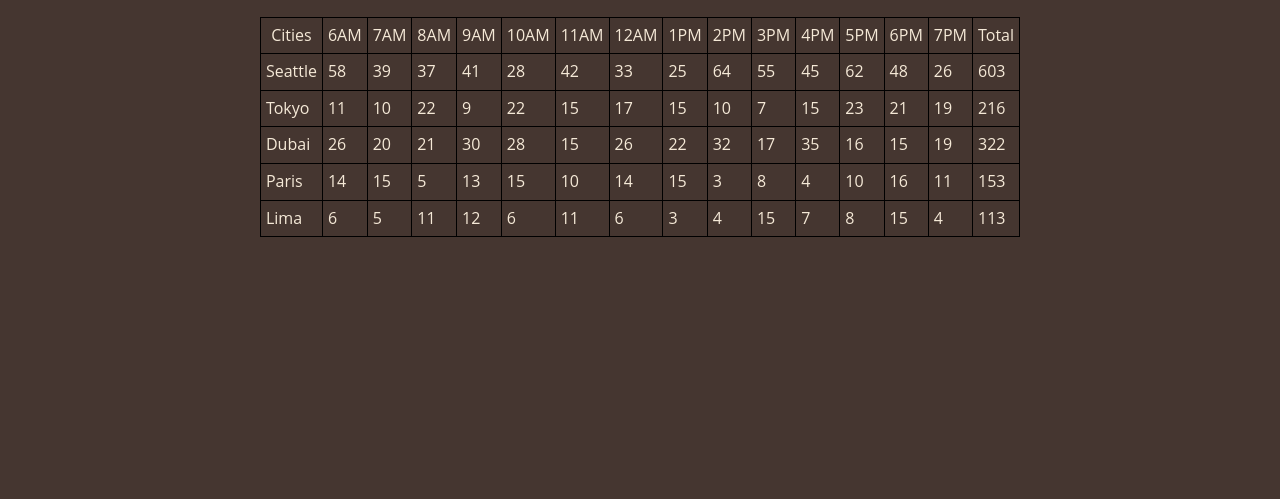
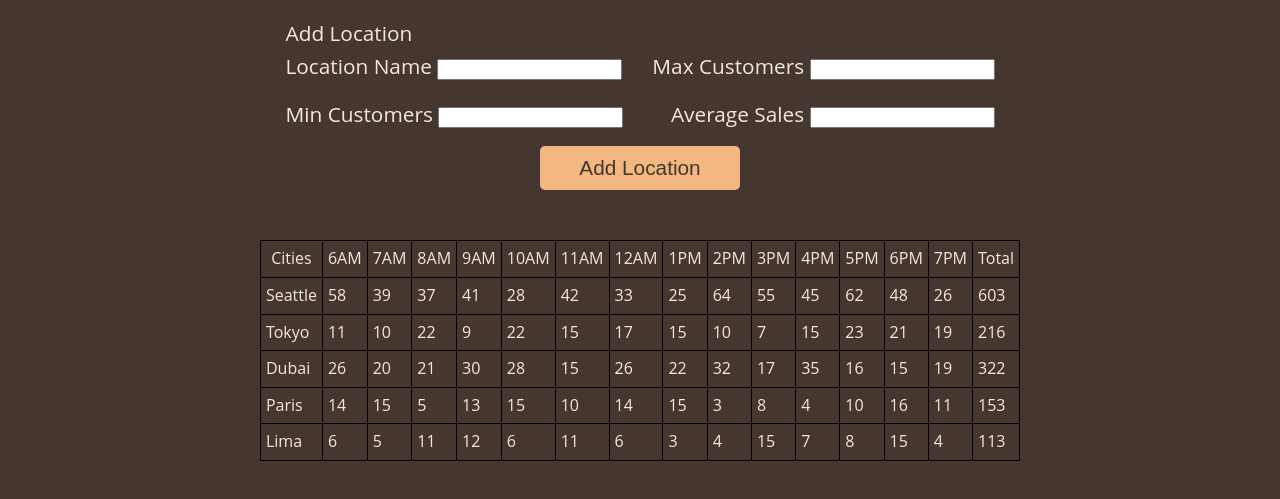
Before and after one commit to tm-LBenson/cookie-stand, a plain HTML site: page html/sales.html in a window 1280 px wide. Shown: the part 173-672 px from the top of the page. Drawn offline with Linux system fonts and the light colour scheme.

Commit message:
Add form to sales page

```diff
--- a/html/sales.html
+++ b/html/sales.html
@@ -2,10 +2,19 @@
 <html lang="en">
   <head>
     <meta charset="UTF-8" />
-    <meta name="viewport" content="width=device-width, initial-scale=1.0" />
+    <meta
+      name="viewport"
+      content="width=device-width, initial-scale=1.0"
+    />
     <title>Cookie Stand</title>
-    <link rel="stylesheet" href="../CSS/reset.css" />
-    <link rel="stylesheet" href="../CSS/style.css" />
+    <link
+      rel="stylesheet"
+      href="../CSS/reset.css"
+    />
+    <link
+      rel="stylesheet"
+      href="../CSS/style.css"
+    />
   </head>
   <body>
     <nav>
@@ -16,7 +25,49 @@
       </ul>
     </nav>
     <header><h1>Pat's Salmon Cookies</h1></header>
-    <main></main>
+    <main>
+      <form>
+        <fieldset>
+          <legend>Add Location</legend>
+          <div>
+            <label>
+              Location Name
+              <input
+                type="text"
+                name="location"
+              />
+            </label>
+            <label>
+              Max Customers
+              <input
+                type="text"
+                name="max-cust"
+              />
+            </label>
+          </div>
+          <div>
+            <label>
+              Min Customers
+              <input
+                type="text"
+                name="min-cust"
+              />
+            </label>
+            <label>
+              Average Sales
+              <input
+                type="text"
+                name="avg-sales"
+              />
+            </label>
+          </div>
+          <input
+            type="submit"
+            value="Add Location"
+          />
+        </fieldset>
+      </form>
+    </main>
     <footer></footer>
     <script src="../js/script.js"></script>
   </body>
```
